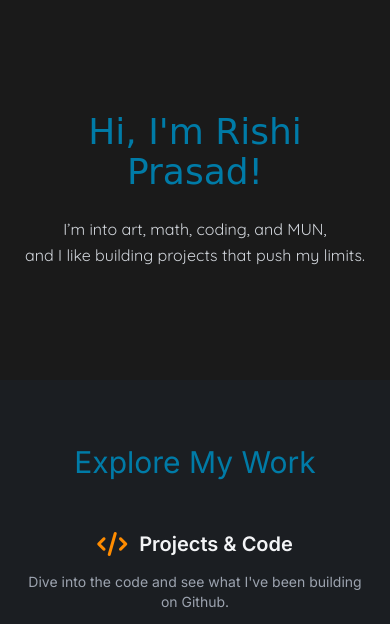
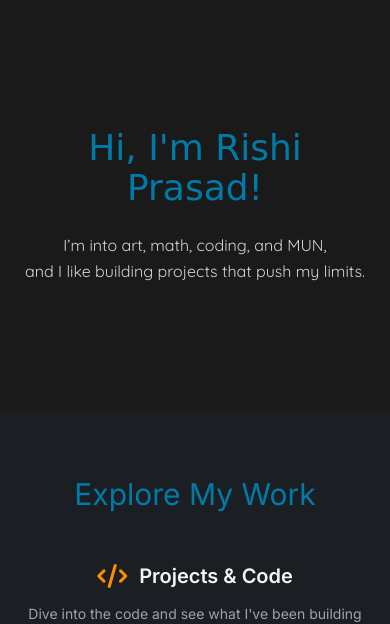
Before and after one commit to madoverlego/madoverlego.github.io, a plain HTML site: page index.html in a window 390 px wide. Shown: the top 624 px of the page. Drawn offline with nearby package versions, Linux system fonts and the light colour scheme; a web font is replaced by a local one.

Commit message:
Update index.html

```diff
--- a/index.html
+++ b/index.html
@@ -148,14 +148,14 @@
 <body>
 
     <!-- Hero Section with responsive padding -->
-    <section class="flex flex-col justify-center items-center py-28 sm:py-32 md:min-h-screen px-4 relative">
+    <section class="flex flex-col justify-center items-center py-32 sm:py-32 md:min-h-screen px-4 relative">
         <!-- Background Doodles (Hidden on small screens to prevent overlap) -->
         <div class="doodle doodle-color-orange top-1/4 left-8 w-20 h-20 hidden md:block"><svg class="w-full h-full" viewBox="0 0 100 100" fill="none" stroke-width="2" stroke-linecap="round" stroke-linejoin="round"><path d="M10 50 Q 20 20, 30 50 T 50 50 Q 60 80, 70 50 T 90 50"></path></svg></div>
         <div class="doodle doodle-color-yellow top-1/2 left-12 w-14 h-28 hidden lg:block"><svg class="w-full h-full" viewBox="0 0 50 100" fill="none" stroke-width="3"><path d="M10 10 L40 30 L10 50 L40 70 L10 90" /></svg></div>
         <div class="doodle doodle-color-orange top-1/3 right-20 w-8 h-8 hidden md:block"><svg class="w-full h-full" viewBox="0 0 24 24" fill="none" stroke="currentColor" stroke-width="2" stroke-linecap="round" stroke-linejoin="round"><path d="M12 2 L15.09 8.09 L22 9.27 L17 14 L18.18 21.02 L12 17.77 L5.82 21.02 L7 14 L2 9.27 L8.91 8.09 L12 2 z" /></svg></div>
 
         <div class="text-center max-w-3xl z-10 px-2">
-            <!-- Responsive Font Sizes for better mobile view -->
+            <!-- Responsive Font Sizes (now using text-4xl for mobile, and scaling up) -->
             <h1 class="font-oi text-cerulean text-4xl sm:text-5xl md:text-6xl mb-6 relative">
                 Hi, I'm Rishi Prasad!
             </h1>
```
